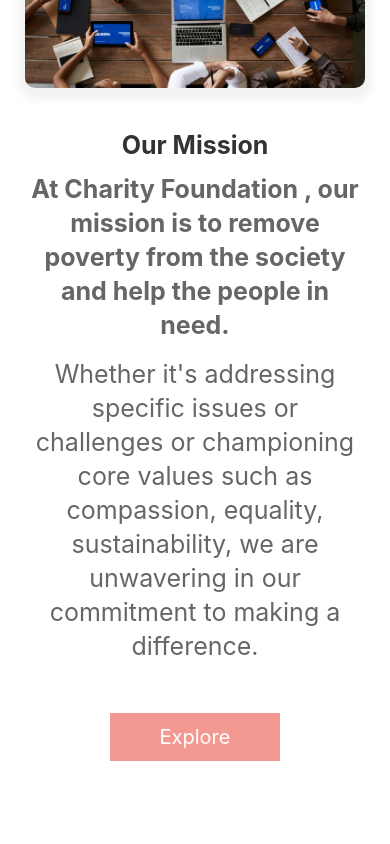
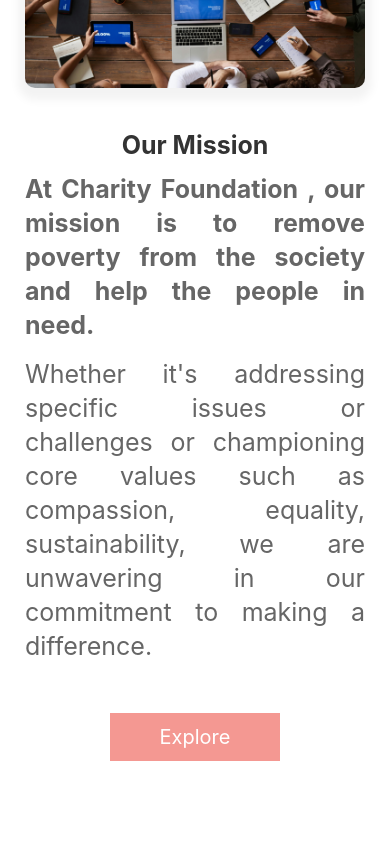
Before and after one commit to Thapavikas/Pure-Care_charity_system, a React (Create React App) app: page /About in a window 390 px wide. Shown: the part 960-1804 px from the top of the page. Built offline with nearby package versions, Linux system fonts and the light colour scheme.

Commit message:
modified files

```diff
--- a/src/components/pages/About.css
+++ b/src/components/pages/About.css
@@ -286,16 +286,16 @@
     }
 
     .text-blk.headingText {
-      text-align: center;
+      text-align: justify;
     }
 
     .text-blk.subHeadingText {
-      text-align: center;
+      text-align: justify;
       font-size: 25px;
     }
 
     .text-blk.description {
-      text-align: center;
+      text-align: justify;
       font-size: 25px;
     }
 
@@ -347,6 +347,7 @@
     .text-blk.subHeadingText {
       font-size: 25px;
       padding-top: 0px;
+      text-align: justify;
       padding-right: 0px;
       padding-bottom: 0px;
       padding-left: 0px;
@@ -356,12 +357,14 @@
       font-size: 25px;
       padding-top: 0px;
       padding-right: 0px;
+      text-align: justify;
       padding-bottom: 0px;
       padding-left: 0px;
     }
 
     .allText {
       padding-top: 0px;
+      text-align: justify;
       padding-right: 0px;
       padding-bottom: 0px;
       padding-left: 0px;
```
